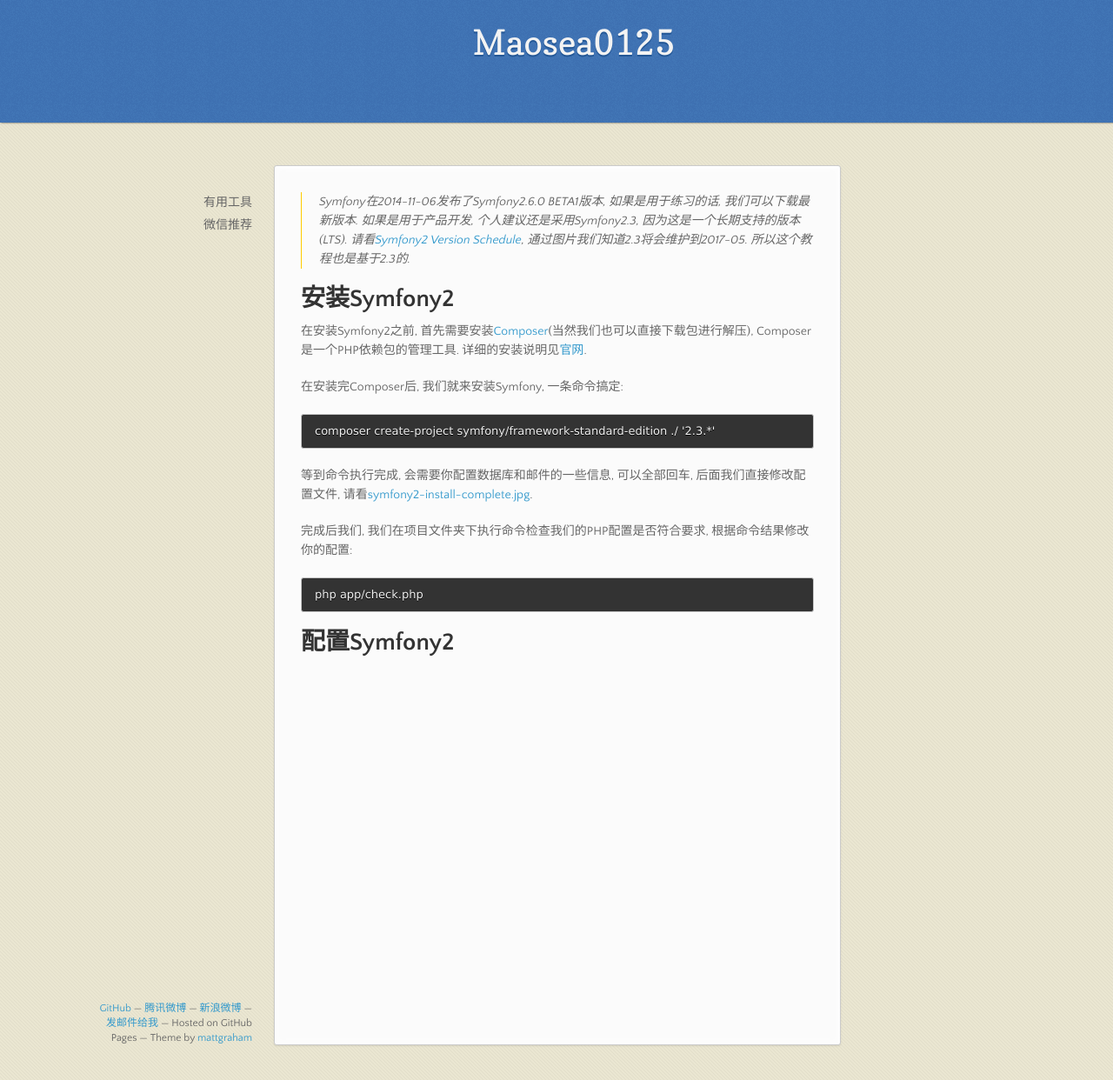
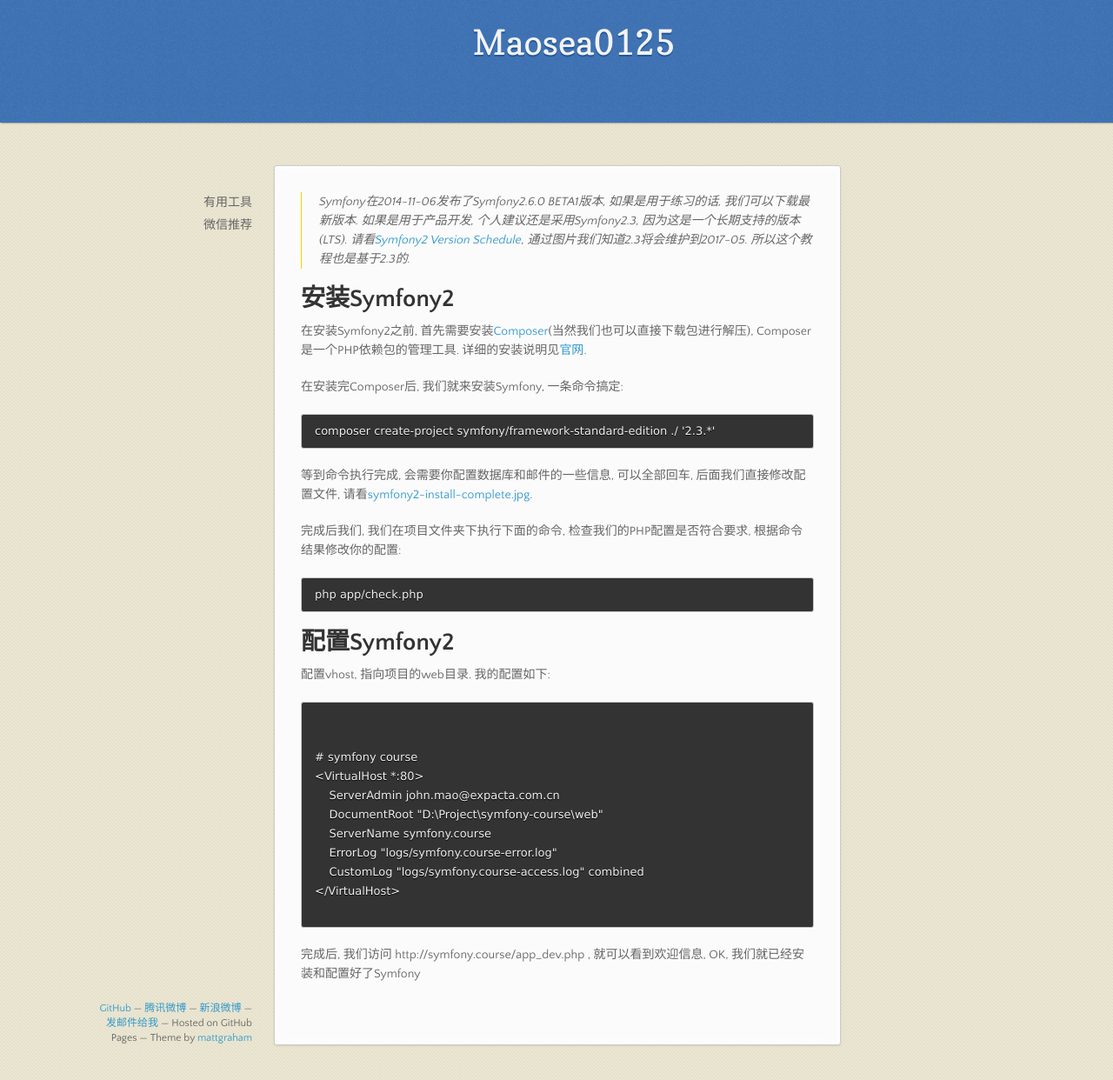
Before and after one commit to maosea0125/maosea0125.github.io, a Jekyll site: the page built from _posts/2014-11-16-symfony2-course01.md, in a window 1280 px wide and 1242 px high. Shown: the whole window at 87% size. Built offline with Jekyll 4.4.1, drawn with Linux system fonts in a browser that asks for light colours; Markdown is read by kramdown in place of the engine named in the settings.

Commit message:
update 2014-11-16-symfony2-course01.md

```diff
--- a/_posts/2014-11-16-symfony2-course01.md
+++ b/_posts/2014-11-16-symfony2-course01.md
@@ -15,8 +15,23 @@
 
 等到命令执行完成, 会需要你配置数据库和邮件的一些信息, 可以全部回车, 后面我们直接修改配置文件, 请看[symfony2-install-complete.jpg](/images/symfony2-install-complete.jpg).
 
-完成后我们, 我们在项目文件夹下执行命令检查我们的PHP配置是否符合要求, 根据命令结果修改你的配置:
+完成后我们, 我们在项目文件夹下执行下面的命令, 检查我们的PHP配置是否符合要求, 根据命令结果修改你的配置:
 <pre><code>php app/check.php</code></pre>
 
 配置Symfony2
 ============
+配置vhost, 指向项目的web目录. 我的配置如下:
+<pre><code>
+
+#symfony course
+<VirtualHost *:80>
+    ServerAdmin john.mao@expacta.com.cn
+    DocumentRoot "D:\Project\symfony-course\web"
+    ServerName symfony.course
+    ErrorLog "logs/symfony.course-error.log"
+    CustomLog "logs/symfony.course-access.log" combined
+</VirtualHost>
+
+</code></pre>
+
+完成后, 我们访问 http://symfony.course/app_dev.php , 就可以看到欢迎信息, OK, 我们就已经安装和配置好了Symfony
```
